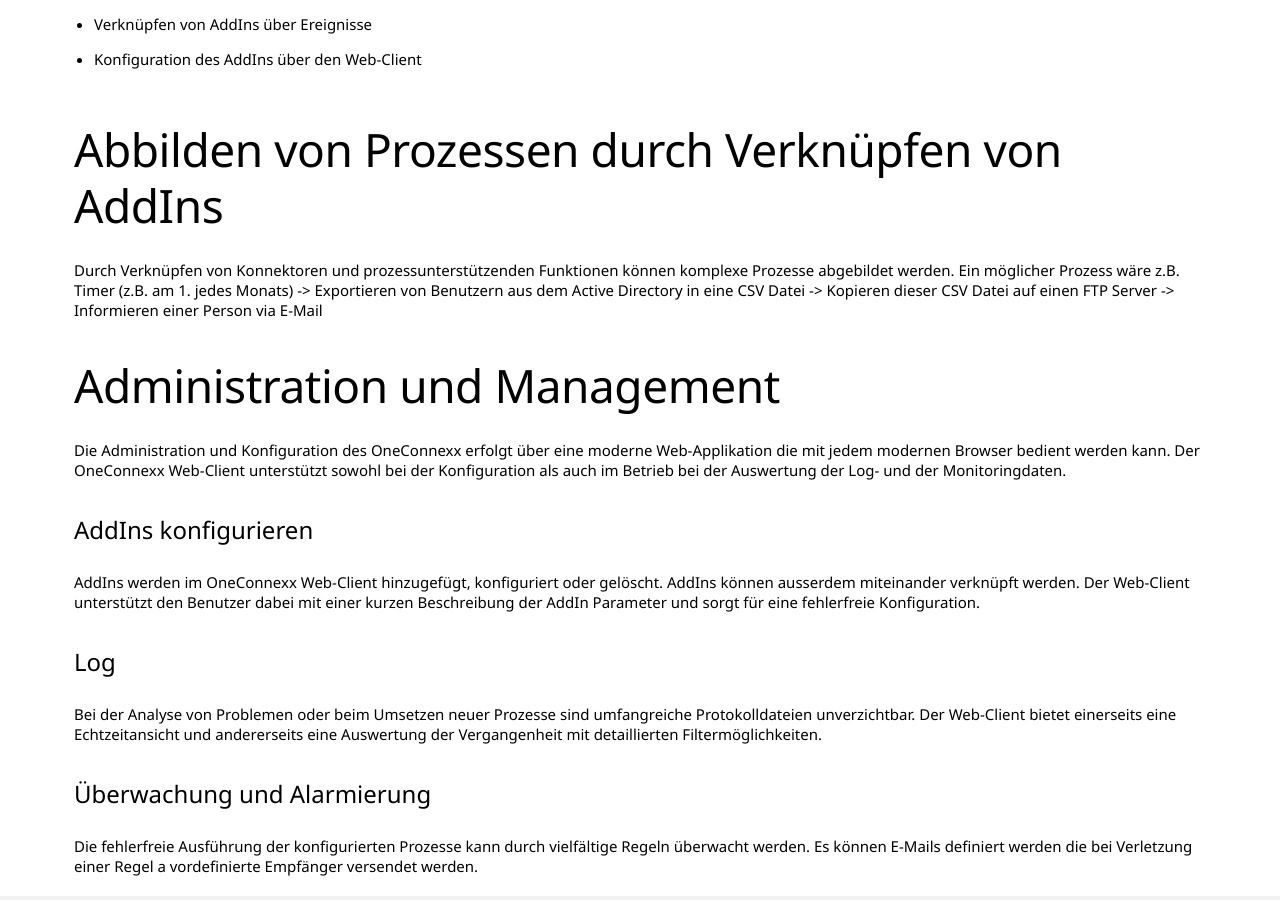
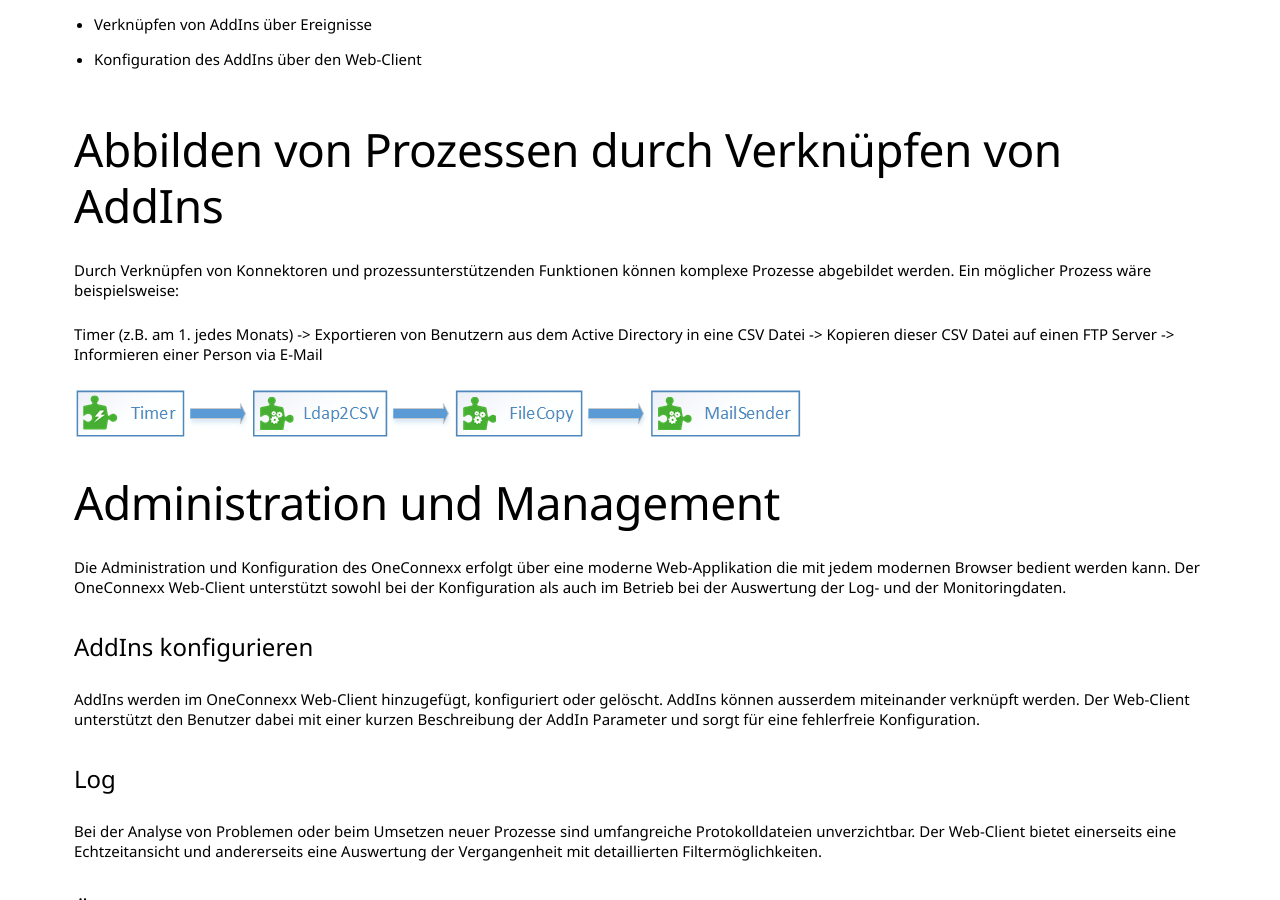
Before and after one commit to primesoft-group/oneconnexx-docs, a Jekyll site: the page built from _pages/overview/de/overview.md, in a window 1280 px wide and 900 px high, scrolled down 2021 px. Built offline with Jekyll 4.4.1, drawn with Linux system fonts in a browser that asks for light colours; nearby versions of some CDN libraries; some web fonts are replaced.

Commit message:
Übersicht

```diff
--- a/_pages/overview/de/overview.md
+++ b/_pages/overview/de/overview.md
@@ -15,6 +15,7 @@
 
 Im Gegensatz zu anderen ESBs, bei denen die Umsysteme angepasst werden müssen, damit diese mit dem ESB kommunizieren können, stellt der OneConnexx Konnektoren zur Verfügung. Im obigen Diagramm sind die Konnektoren durch die grünen Pfeile dargestellt. Konnektoren sind in OneConnexx durch AddIns realisiert.
 Für die gebräuchlichsten Kommunikationsprotokolle und einige Fremdsysteme sind in OneConnexx bereits Konnektoren enthalten (Liste nicht abschliessend):
+
 * Datenbank (MS SQL Server)
 * Dateisystem
 * FTP, SFTP, FTPS, WebDAV, Amazon S3
@@ -29,6 +30,7 @@
 
 Bei der Datenverarbeitung und Prozessabwicklung werden oft auch prozessunterstützende Funktionen benötigt. Dazu gehört z.B. das Starten eines Prozesses zu vordefinierten Zeitpunkten oder sobald eine Datei in einem überwachten Verzeichnis abgelegt wird. Aber auch Datentransformationen oder das Versenden von E-Mails gehören in diese Kategorie von Funktionen.
 OneConnexx bietet bereits viele prozessunterstützende Funktionen als AddIns an (Liste nicht abschliessend):
+
 * Timer (Interval, täglich, wöchentlich, monatlich, jährlich)
 * Verzeichnisse überwachen
 * E-Mails versenden
@@ -42,6 +44,7 @@
 Gründe für kundenspezifische Entwicklungen sind vielseitig. Kundenspezifische AddIns enthalten oftmals kundenspezifische Geschäftslogik wie Validierung von Daten oder spezielle Transformationen. Solche sind mit Standard AddIns und dynamischer Konfiguration kaum oder nur mit erheblichem Aufwand zu bewerkstelligen. Auch die Anbindung an spezielle Umsysteme kann eine kundenspezifische Entwicklung erfordern.
 Nebst den bereits vorhandenen Konnektoren und prozessunterstützenden Funktionen können wir ohne grossen Aufwand neue AddIns implementieren. Der Entwicklungsaufwand ist gering, da bei der Implementation auf eine Vielzahl von Basisfunktionen zurückgegrifen werden kann.
 Durch unser Framework profitieren neu entwickelte AddIns automatisch von folgenden Basisfunktionen:
+
 * Logging
 * Überwachung der Ausführung
 * Verknüpfen von AddIns über Ereignisse
@@ -49,8 +52,11 @@
 
 ## Abbilden von Prozessen durch Verknüpfen von AddIns
 
-Durch Verknüpfen von Konnektoren und prozessunterstützenden Funktionen können komplexe Prozesse abgebildet werden. Ein möglicher Prozess wäre z.B.
+Durch Verknüpfen von Konnektoren und prozessunterstützenden Funktionen können komplexe Prozesse abgebildet werden. Ein möglicher Prozess wäre beispielsweise:
+
 Timer (z.B. am 1. jedes Monats) -> Exportieren von Benutzern aus dem Active Directory in eine CSV Datei -> Kopieren dieser CSV Datei auf einen FTP Server -> Informieren einer Person via E-Mail
+
+![x]({{ site.baseurl }}/assets/content-images/overview/de/process.png "Prozess")
 
 ## Administration und Management
 
```
Also changed, not shown: _pages/architecture/de/overview.md (+1 -0 lines), assets/content-images/overview/de/process.png (added).
